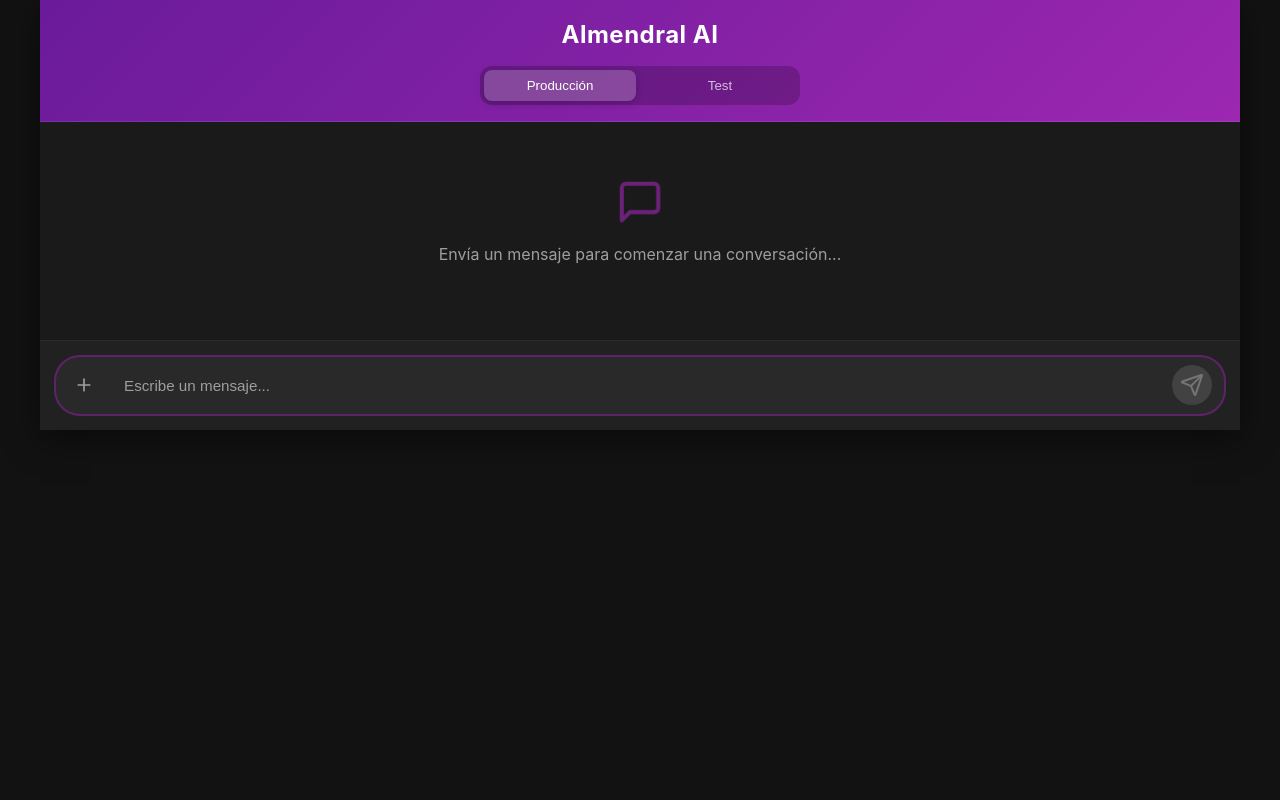
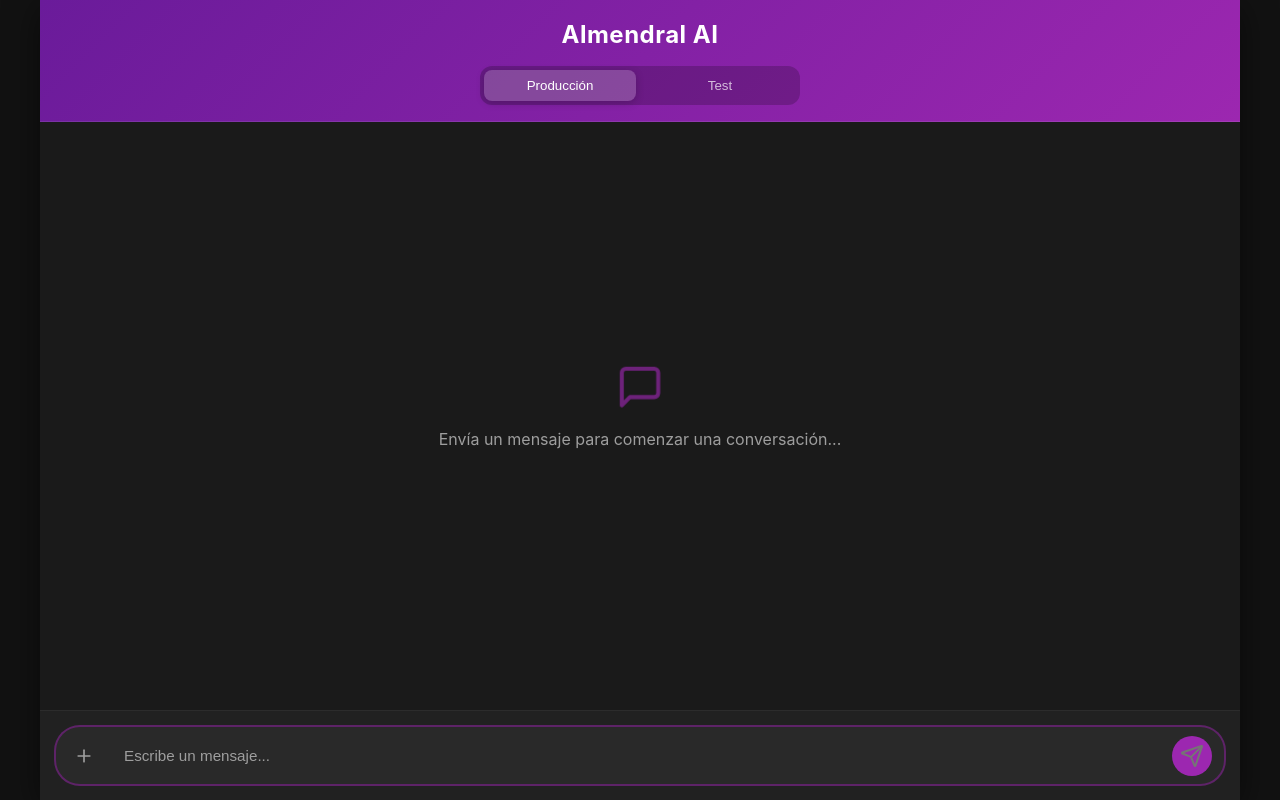
Before and after one commit to joseluisalmendral/chat_basico_ia, a React (Create React App) app: page / in a window 1280 px wide. Built offline with nearby package versions, Linux system fonts and the light colour scheme.

Commit message:
scroll inicial para visualizar input de texto en vista movil eliminado

```diff
--- a/src/App.js
+++ b/src/App.js
@@ -135,6 +135,7 @@ function App() {
   const fileInputRef = useRef(null);
   const inputRef = useRef(null);
   const inputAreaRef = useRef(null); // Referencia al área de input
+  const [shouldFocus, setShouldFocus] = useState(false);
 
   // URLs de los webhooks
   const webhooks = {
@@ -147,6 +148,27 @@ function App() {
     messagesEndRef.current?.scrollIntoView({ behavior: "smooth" });
   };
 
+  // Efecto para aplicar el enfoque al input cuando la animación termina
+  useEffect(() => {
+    if (shouldFocus && inputRef.current) {
+      // Hacer scroll al área de input primero
+      if (inputAreaRef.current) {
+        inputAreaRef.current.scrollIntoView();
+      }
+
+      // Solución para forzar el foco y mostrar el teclado en móviles
+      setTimeout(() => {
+        inputRef.current.focus();
+        // Algunos dispositivos móviles necesitan un click simulado
+        inputRef.current.click();
+        // Intento adicional para dispositivos iOS
+        if (/iPhone|iPad|iPod/.test(navigator.userAgent)) {
+          inputRef.current.readOnly = false;
+        }
+      }, 300);
+    }
+  }, [shouldFocus]);
+
   useEffect(() => {
     scrollToBottom();
   }, [messages]);
@@ -154,19 +176,8 @@ function App() {
   // Función para manejar el final de la animación
   const handleAnimationComplete = () => {
     setShowIntro(false);
-
-    // Usar un pequeño retraso para asegurar que el DOM se ha actualizado
-    setTimeout(() => {
-      // Dar foco al input
-      if (inputRef.current) {
-        inputRef.current.focus();
-      }
-
-      // Hacer scroll hasta el área de input
-      if (inputAreaRef.current) {
-        inputAreaRef.current.scrollIntoView({ behavior: 'smooth' });
-      }
-    }, 100);
+    // Activar el enfoque después de que la animación termine
+    setShouldFocus(true);
   };
 
   // Función para cambiar el modelo
@@ -304,10 +315,13 @@ function App() {
       if (fileInputRef.current) {
         fileInputRef.current.value = '';
       }
+
       // Volver a dar foco al input después de enviar el mensaje
-      if (inputRef.current) {
-        inputRef.current.focus();
-      }
+      setTimeout(() => {
+        if (inputRef.current) {
+          inputRef.current.focus();
+        }
+      }, 100);
     }
   };
 
@@ -410,6 +424,7 @@ function App() {
             onChange={(e) => setInput(e.target.value)}
             placeholder="Escribe un mensaje..."
             className="message-input"
+            // autoFocus es bueno, pero no suficiente para dispositivos móviles
             autoFocus
           />
 
--- a/src/AppNew.css
+++ b/src/AppNew.css
@@ -5,13 +5,10 @@
   padding: 0;
 }
 
-html, body {
+html, body, #root {
   height: 100%;
-  overflow: hidden; /* Evita el scroll doble */
   position: fixed;
-  width: 100%;
-  top: 0;
-  left: 0;
+  inset: 0;
 }
 
 body {
@@ -21,6 +18,7 @@ body {
   color: #f8f9fa;
   line-height: 1.6;
   -webkit-overflow-scrolling: touch; /* Para mejor scroll en iOS */
+  overflow: hidden;
 }
 
 /* Animación de Introducción */
@@ -33,15 +31,15 @@ body {
   display: flex;
   justify-content: center;
   align-items: center;
-  background: linear-gradient(135deg, #121212 0%, #1e1e1e 100%);
+  background: linear-gradient(135deg, #6a1b9a 0%, #9c27b0 100%);
   z-index: 9999;
 }
 
 .intro-text {
   font-size: 3.5rem;
   font-weight: 800;
-  color: #9c27b0;
-  text-shadow: 0 0 8px rgba(156, 39, 176, 0.6);
+  color: white;
+  text-shadow: 0 0 8px rgba(255, 255, 255, 0.6);
   opacity: 0;
   transform: scale(0.8);
   animation: fadeInAndOut 3s ease-in-out forwards;
@@ -74,14 +72,14 @@ body {
 .chat-container {
   display: flex;
   flex-direction: column;
-  height: 100%; /* Usamos height 100% en lugar de 100vh */
+  height: 100%;
   width: 100%;
   max-width: 1200px;
   margin: 0 auto;
   background-color: #1a1a1a;
   box-shadow: 0 8px 32px rgba(0, 0, 0, 0.5);
-  position: relative; /* Para posicionar elementos correctamente */
-  overflow: hidden; /* Evita scroll en el contenedor */
+  position: relative;
+  overflow: hidden;
 }
 
 /* Encabezado y selector de modelos */
@@ -92,7 +90,7 @@ body {
   flex-direction: column;
   align-items: center;
   border-bottom: 1px solid rgba(255, 255, 255, 0.1);
-  flex-shrink: 0; /* Evita que el encabezado se reduzca */
+  flex-shrink: 0;
 }
 
 .chat-header h1 {
@@ -147,7 +145,7 @@ body {
   background-color: #1a1a1a;
   scrollbar-width: thin;
   scrollbar-color: #9c27b0 #1a1a1a;
-  -webkit-overflow-scrolling: touch; /* Para scroll suave en iOS */
+  -webkit-overflow-scrolling: touch;
 }
 
 .messages-area::-webkit-scrollbar {
@@ -257,7 +255,9 @@ body {
   padding: 1rem;
   background-color: #212121;
   border-top: 1px solid rgba(255, 255, 255, 0.05);
-  flex-shrink: 0; /* Evita que el área de input se reduzca */
+  flex-shrink: 0;
+  position: relative;
+  z-index: 2;
 }
 
 .message-form {
@@ -594,14 +594,13 @@ body {
 }
 
 @media (max-width: 480px) {
-  /* Optimizaciones específicas para móviles pequeños */
-  html, body {
-    overflow: hidden;
+  html, body, #root {
     height: 100%;
     position: fixed;
     width: 100%;
     top: 0;
     left: 0;
+    overscroll-behavior: none;
   }
 
   .chat-container {
@@ -632,6 +631,10 @@ body {
 
   .input-area {
     padding: 0.75rem 0.5rem;
+    /* Para asegurar que siempre sea visible */
+    position: sticky;
+    bottom: 0;
+    z-index: 10;
   }
 
   .message-form {
@@ -665,19 +668,28 @@ body {
   .code-block-container {
     margin: 0.5rem 0;
   }
+}
 
-  /* Forzar que se vea la barra de entrada */
-  .input-area {
-    position: sticky;
-    bottom: 0;
-    z-index: 10;
-  }
-
-  /* Fix para ciertos navegadores móviles */
-  @supports (-webkit-touch-callout: none) {
-    /* CSS específico para iOS */
-    .chat-container {
-      height: -webkit-fill-available;
-    }
+/* Fix para iOS */
+@supports (-webkit-touch-callout: none) {
+  .chat-container {
+    height: -webkit-fill-available;
   }
 }
+
+/* Estilos específicos para forzar que los elementos aparezcan como deberían */
+.chat-header {
+  background: linear-gradient(135deg, #6a1b9a 0%, #9c27b0 100%) !important;
+}
+
+.message-container.user .message-bubble {
+  background: linear-gradient(135deg, #6a1b9a 0%, #9c27b0 100%) !important;
+}
+
+.send-button {
+  background-color: #9c27b0 !important;
+}
+
+.send-button:hover {
+  background-color: #7b1fa2 !important;
+}
--- a/src/index.js
+++ b/src/index.js
@@ -1,7 +1,8 @@
 import React from 'react';
 import ReactDOM from 'react-dom/client';
 import './index.css';
-import App from './App'; // Importamos el nuevo componente mejorado
+import './AppNew.css';
+import App from './App';
 
 const root = ReactDOM.createRoot(document.getElementById('root'));
 root.render(
```
